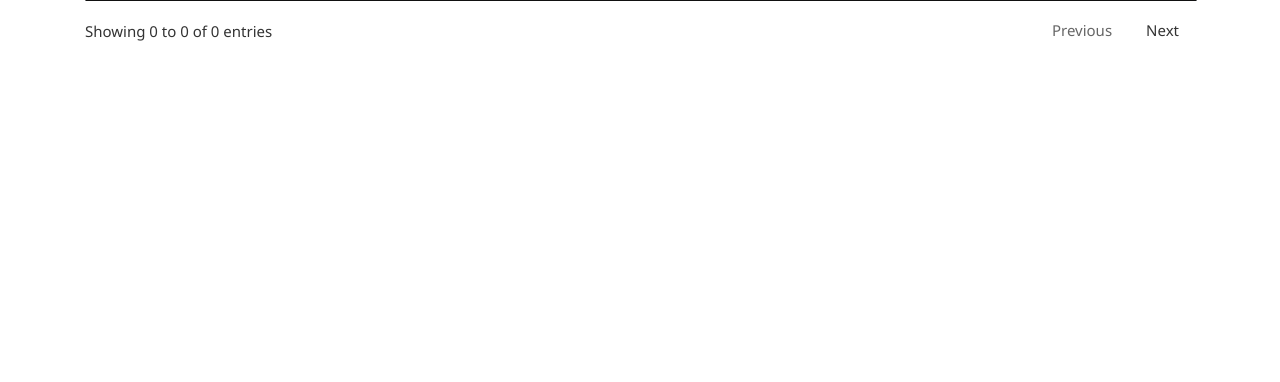
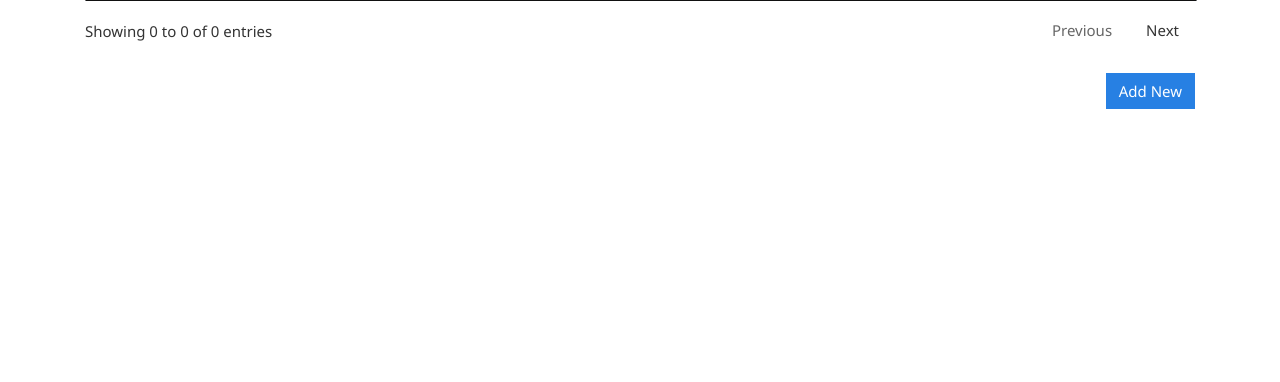
Before and after one commit to KirthyRajan02/gst-bill-management-system, a Django app: page /products in a window 1280 px wide. Shown: the part 220-602 px from the top of the page. Run offline with Django 3.2, Linux system fonts and the light colour scheme; a user stored in the database is signed in; data comes from the database, SQL or seed files in the repository; some libraries are stand-ins or nearby versions.

Commit message:
Update products.html

```diff
--- a/gstbillingapp/templates/gstbillingapp/products.html
+++ b/gstbillingapp/templates/gstbillingapp/products.html
@@ -9,9 +9,7 @@
 			<div class="col">
 				<h2>Products</h2>
 			</div>
-			<div class="col">
-				<a href="{% url 'product_add' %}" id="add_product_btn"><button type="button" class="btn btn-primary">Add New</button></a>
-			</div>
+
 		</div>
 
 		<table class="table table-bordered" id="product-table">
@@ -64,6 +62,10 @@
 		</div>
 	</div>
 </div>
+
+<div class="text-right mb-3"><br>
+		<a href="{% url 'product_add' %}" id="add_product_btn"><button type="button" class="btn btn-primary">Add New</button></a>
+</div>
 {% endblock %}
 
 
```
